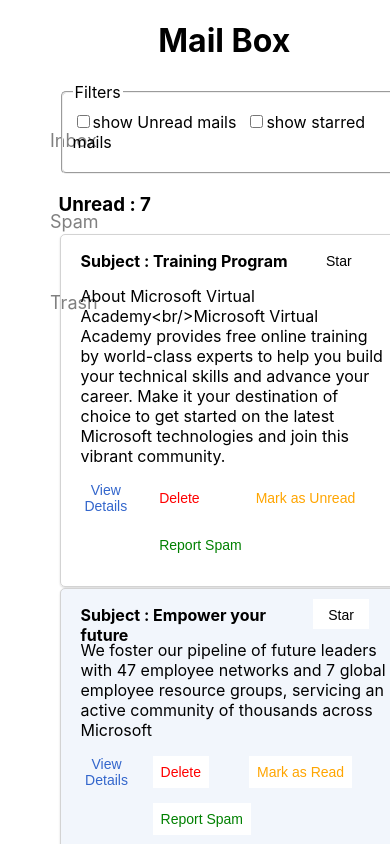
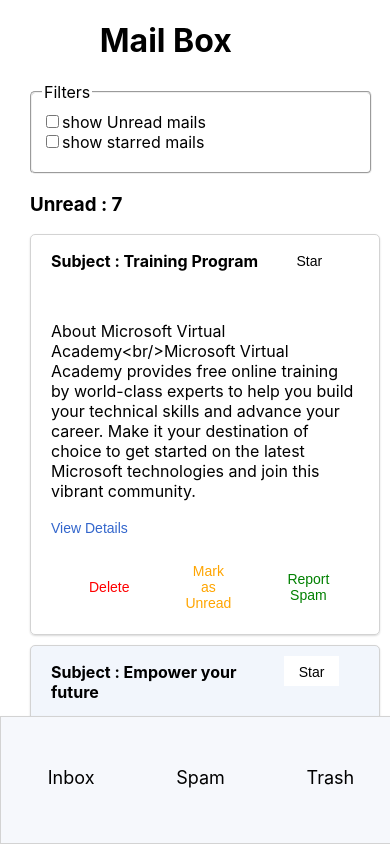
Before and after one commit to deepanshimarsha/mail-box, a React (Create React App) app: page / in a window 390 px wide. Shown: the top 844 px of the page. Built offline with nearby package versions, Linux system fonts and the light colour scheme.

Commit message:
added:responsive css

```diff
--- a/src/App.css
+++ b/src/App.css
@@ -39,14 +39,17 @@
 
 .main {
   display: flex;
+  flex-direction: row;
 
 }
 
 .sideNav {
-  display: flex;
-  flex-direction: column;
-  padding-top: 100px;
+  position: fixed;
+  padding : 90px 30px 15px;
   width: 15%;
+  min-height: 100vh;
+  margin-right: 0px;
+
 }
 
 .nav-link {
@@ -57,38 +60,26 @@
   position: relative;
   font-size: large;
   color: gray;
-}
-
-.nav-link::after {
-  position: absolute;
-  content: "";
-  height: 50px;
-  width: 3px;
-  left: 55%;
-  top: -10px;
-  background: black;
-  transition: transform 0.5s;
-  transform: scaleY(0);
-
+  display: block;
+  padding: 10px;
 }
 
 .nav-link:hover{
-  color: red;
+  color: #FF5C5C;
+  font-weight: 500;
+  font-size: larger;
 }
 
-.nav-link:hover::after{
-  transform: scaleY(1);
-
-}
 
 label {
   padding-right: 10px;
 }
 
 .content {
+  left: 15%;
   text-align: left;
-  width: 100%;
-  max-width: 100%;
+  width: 85%;
+  max-width: 85%;
   position: relative;
 
 }
@@ -103,6 +94,9 @@
 
 
 }
+ul{
+  list-style: none;
+}
 
 .list-item {
   border: solid 0.1px lightgrey;
@@ -110,10 +104,6 @@
   padding: 0px 20px;
   margin: 1px;
   width: 93%;
-  display: flex;
-  flex-direction: column;
-  flex-wrap: wrap;
-
   box-shadow: 0 1px 2px rgba(0,0,0,0.15);
   transition: box-shadow 0.3s ease-in-out;
 }
@@ -130,10 +120,7 @@
 
 }
 
-.para {
-  flex-grow: 1;
 
-}
 
 .btn:hover {
   cursor: pointer;
@@ -141,7 +128,7 @@
 }
 
 .btn-container {
-  align-self: flex-end;
+
   padding-bottom: 10px;
 
 }
@@ -198,3 +185,70 @@
   text-decoration: none;
 
 }
+
+
+@media (max-width: 500px) {
+  .footer {
+      display:block
+  }
+
+  .btn-container {
+      display: flex;
+      justify-content: space-evenly;
+      margin-top: 18px;
+      padding: 0 10px
+  }
+
+  label {
+      display: block
+  }
+
+  .list-item {
+    margin: 10px 10px 10px 30px
+}
+
+.list-heading{
+  margin-bottom: 10px;
+  height: 70px;
+}
+  fieldset {
+    margin-left: 30px;
+  }
+
+  .content h3 {
+    margin-left: 30px;
+}
+  .sideNav {
+      background-color: #f6f8fc;
+      bottom: 0;
+      display: flex;
+      justify-content: space-evenly;
+      min-height: 0;
+      padding: 10px 5px 15px;
+      position: fixed;
+      width: 100%;
+      z-index: 1;
+      box-shadow: 0 1px 2px rgba(0,0,0,0.15);
+      border: solid 0.1px lightgrey;
+
+  }
+
+
+
+  .list {
+    margin-bottom: 80px;
+  }
+  .nav-link{
+    color: black;
+  }
+  .content {
+      left: 0;
+      padding-bottom: 70px;
+      position: relative;
+      width: 100%
+  }
+
+  li {
+      margin: 0 10px 0 -25px
+  }
+}
--- a/src/pages/Detail.js
+++ b/src/pages/Detail.js
@@ -24,8 +24,10 @@
         <div className='content'>
 
           <h1 className='heading'>Details</h1>
+          <ul className='list'>
+          <DetailCard mail={mailDetail}/>
+          </ul>
 
-          <DetailCard mail={mailDetail}/>
 
         </div>
         </div>
--- a/src/pages/Inbox.js
+++ b/src/pages/Inbox.js
@@ -23,23 +23,23 @@
 
           <fieldset style={{borderRadius: "5px", padding:"10px", paddingBottom:"20px", width:"96%"}}>
             <legend>Filters</legend>
-            <input
+            <label><input
 
               type='checkbox'
               checked={state.showUnread}
               onChange={() => dispatch({type: "TOGGLE_SHOW_UNREAD"})}>
 
             </input>
-            <label>show Unread mails</label>
+            show Unread mails</label>
 
-            <input
+            <label><input
 
               type='checkbox'
               checked={state.showStarred}
               onChange={() => dispatch({type: "TOGGLE_SHOW_STARRED"})}>
 
             </input>
-            <label>show starred mails</label>
+            show starred mails</label>
           </fieldset>
 
           <h3>Unread : {unreadCount}</h3>
--- a/src/pages/Spam.js
+++ b/src/pages/Spam.js
@@ -22,7 +22,7 @@
 
         {state.spam.length === 0 ? (<h3 style={{textAlign:"center", paddingTop : "10px"}}>No Spam Mails</h3>) : (
 
-            <ul>
+            <ul className="list">
                 {state.spam.map((mail) => {
                     return(
                         <SpamMailCard mail={mail}/>
--- a/src/pages/Trash.js
+++ b/src/pages/Trash.js
@@ -23,7 +23,7 @@
       {state.trash.length === 0 ? (<h3 style={{textAlign:"center", paddingTop : "10px"}}>Trash is Empty</h3>) : (
 
 
-<ul>
+<ul className="list">
 {state.trash.map((mail) => {
     return(
         <TrashMailCard mail={mail}/>
```
